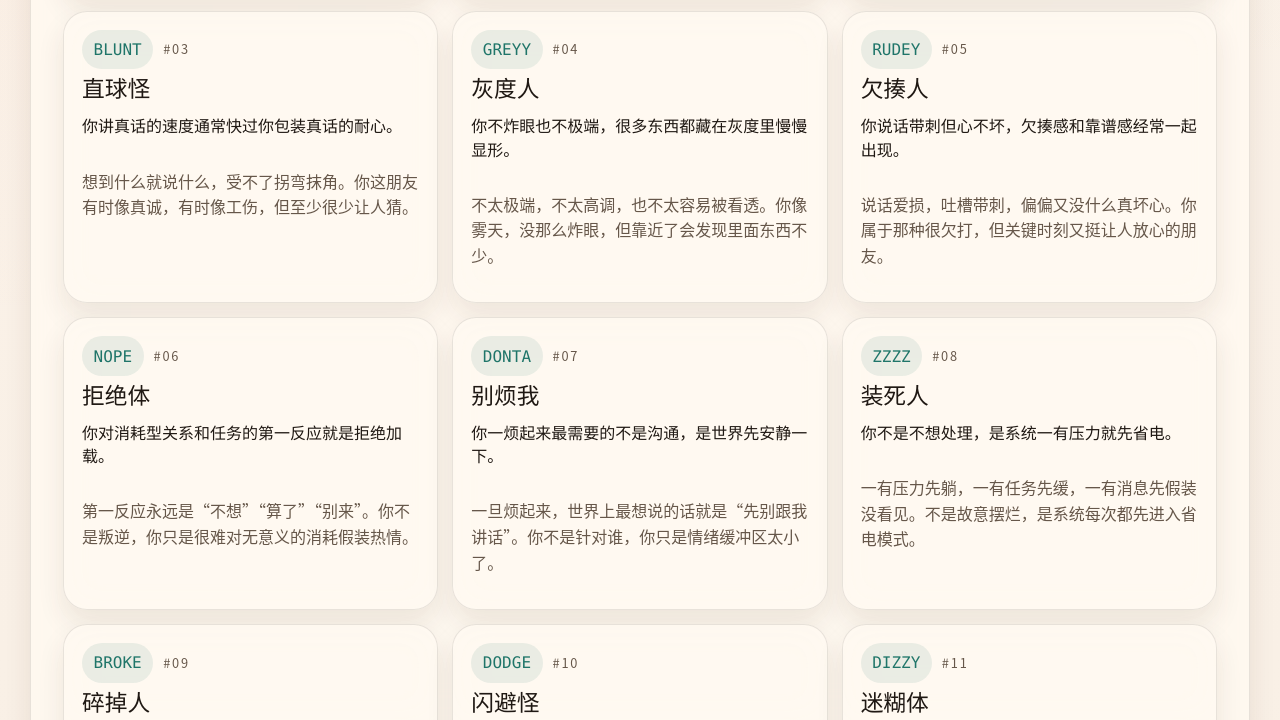
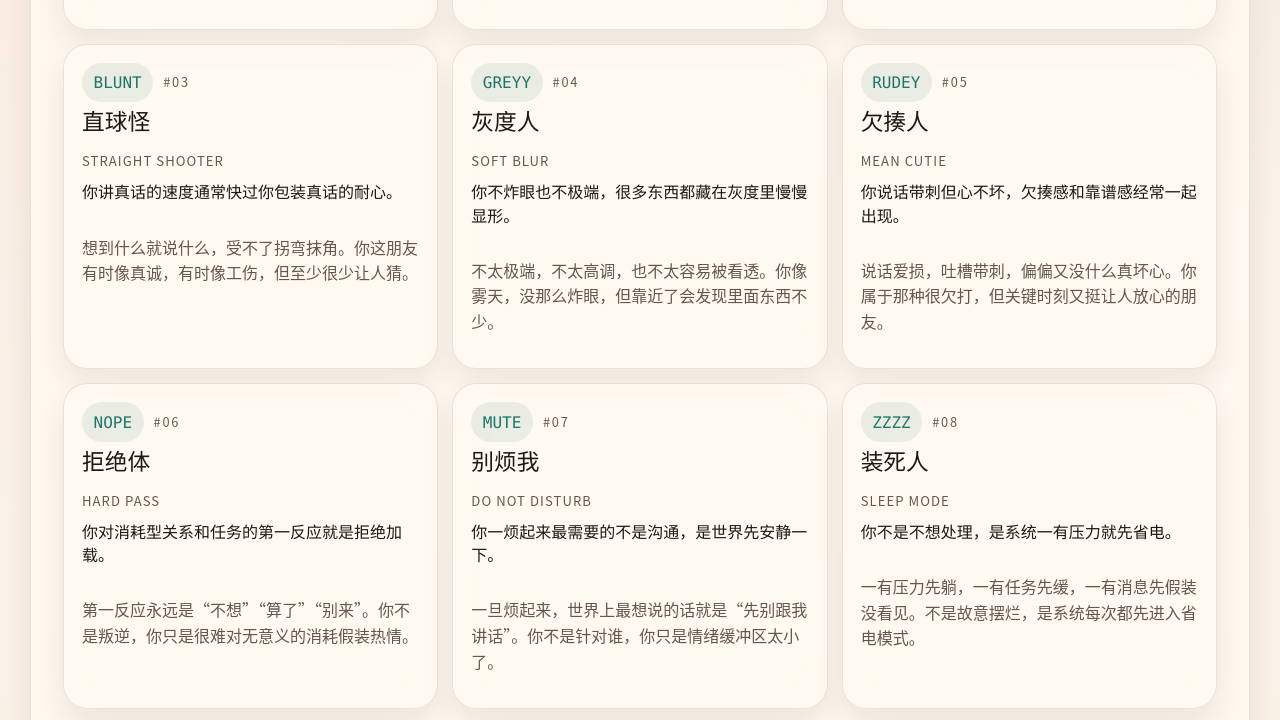
Before and after one commit to Lengzhe1984/mood-atlas, a website built with Vite: page index.html in a window 1280 px wide. Shown: the part 2080-2800 px from the top of the page. Built offline with nearby package versions, Linux system fonts and the light colour scheme.

Commit message:
Refresh result codes and add English labels

```diff
--- a/src/main.js
+++ b/src/main.js
@@ -45,6 +45,7 @@ function getFilteredResults() {
   return indexedResults.filter((result) =>
     [
       result.code,
+      result.englishName,
       result.name,
       result.verdict,
       result.description,
@@ -72,7 +73,7 @@ function getRelatedResults(index) {
 }
 
 function getShareText(result) {
-  return `我测出来是 ${result.code}｜${result.name}\n一句话：${result.verdict}\n吐槽：${result.description}\n#MoodAtlas`
+  return `我测出来是 ${result.code}｜${result.englishName}｜${result.name}\n一句话：${result.verdict}\n吐槽：${result.description}\n#MoodAtlas`
 }
 
 function resetCopyStateSoon() {
@@ -198,6 +199,7 @@ function renderResultCard(result, activeCode = '') {
         <span class="result-index">#${String(result.index).padStart(2, '0')}</span>
       </div>
       <h3 class="result-name">${escapeHtml(result.name)}</h3>
+      <p class="result-english">${escapeHtml(result.englishName)}</p>
       <p class="result-verdict">${escapeHtml(result.verdict)}</p>
       <p class="result-description">${escapeHtml(result.description)}</p>
     </button>
@@ -251,6 +253,7 @@ function renderHomeScreen() {
             <p class="mini-label">结果预览</p>
             <span class="code-badge">${escapeHtml(preview.code)}</span>
             <h2>${escapeHtml(preview.name)}</h2>
+            <p class="preview-english">${escapeHtml(preview.englishName)}</p>
             <p class="preview-verdict">${escapeHtml(preview.verdict)}</p>
             <p class="preview-body">${escapeHtml(preview.description)}</p>
             <div class="preview-points">
@@ -459,6 +462,7 @@ function renderResultScreen() {
             <span class="status-pill">#${String(index).padStart(2, '0')} / 63</span>
           </div>
           <h1>${escapeHtml(result.name)}</h1>
+          <p class="result-english hero-english">${escapeHtml(result.englishName)}</p>
           <p class="result-verdict hero-verdict">${escapeHtml(result.verdict)}</p>
           <p class="lede">${escapeHtml(result.description)}</p>
 
@@ -513,6 +517,7 @@ function renderResultScreen() {
           <article class="copy-card copy-card-wide">
             <p class="mini-label">一句话结论</p>
             <h3>${escapeHtml(result.verdict)}</h3>
+            <p class="copy-subline">${escapeHtml(result.code)} / ${escapeHtml(result.englishName)} / ${escapeHtml(result.name)}</p>
           </article>
 
           <article class="copy-card">
--- a/src/results.js
+++ b/src/results.js
@@ -650,6 +650,80 @@ const resultNarrativesByCode = {
   ),
 }
 
+const resultDisplayByLegacyCode = {
+  OJBK: { code: 'OJBK', englishName: 'Whatever Type', name: '无所谓人' },
+  ATMR: { code: 'ATMR', englishName: 'Overgiver', name: '垫付侠' },
+  SOLO: { code: 'SOLO', englishName: 'Island Soul', name: '孤岛人' },
+  FAKE: { code: 'FAKE', englishName: 'Masked One', name: '伪装人' },
+  LOOP: { code: 'LOOP', englishName: 'Overthink Looper', name: '复盘怪' },
+  EMOO: { code: 'EMOO', englishName: 'Midnight Emo', name: '夜游魂' },
+  ZZZZ: { code: 'ZZZZ', englishName: 'Sleep Mode', name: '装死人' },
+  DEAD: { code: 'DEAD', englishName: 'Low Battery', name: '低电量人' },
+
+  HOLD: { code: 'HOLD', englishName: 'Hard Holder', name: '硬撑王' },
+  COLD: { code: 'COLD', englishName: 'Silent Freezer', name: '冷处理人' },
+  CRYZ: { code: 'CRYZ', englishName: 'Crybaby Core', name: '哭包体' },
+  JOKR: { code: 'JOKR', englishName: 'Coping Joker', name: '段子精' },
+  WILD: { code: 'WILD', englishName: 'Chaos Engine', name: '疯感人' },
+  BOSS: { code: 'BOSS', englishName: 'Control Freak', name: '控场怪' },
+  HEAL: { code: 'HEAL', englishName: 'Bounce-Back Type', name: '回弹人' },
+  GONE: { code: 'GONE', englishName: 'Vanishing Act', name: '蒸发侠' },
+
+  SHIT: { code: 'SHIT', englishName: 'Trash Talker', name: '嘴臭侠' },
+  FINE: { code: 'FINE', englishName: 'Lowkey Pretender', name: '淡写怪' },
+  NOPE: { code: 'NOPE', englishName: 'Hard Pass', name: '拒绝体' },
+  WHYU: { code: 'WHYY', englishName: 'Why Machine', name: '追问怪' },
+  SORRY: { code: 'SORRY', englishName: 'Apology Machine', name: '道歉人' },
+  TIRED: { code: 'TIRED', englishName: 'Tired Soul', name: '疲惫精' },
+  PANIC: { code: 'PANIC', englishName: 'Alarm System', name: '惊慌体' },
+  DRAMA: { code: 'DRAMA', englishName: 'Drama Magnet', name: '戏剧人' },
+
+  NPCX: { code: 'NPC', englishName: 'Background Unit', name: '背景板' },
+  GLOW: { code: 'GLOW', englishName: 'Vibe Generator', name: '氛围精' },
+  CARE: { code: 'CARE', englishName: 'Worry Loader', name: '操心怪' },
+  KIDDO: { code: 'KIDDO', englishName: 'Inner Kid', name: '小孩人' },
+  MONK: { code: 'MONK', englishName: 'Detached One', name: '看破人' },
+  FWORD: { code: 'FWORD', englishName: 'Swear Reactor', name: '爆粗怪' },
+  GLASS: { code: 'GLASS', englishName: 'Fragile Heart', name: '玻璃心' },
+  STUCK: { code: 'STUCK', englishName: 'Frozen Engine', name: '卡住人' },
+
+  CTRL: { code: 'CTRL', englishName: 'Control Panel', name: '控制怪' },
+  AAAB: { code: 'LEDGR', englishName: 'Score Keeper', name: '记账人' },
+  LOVER: { code: 'LOVER', englishName: 'Love Loader', name: '多情种' },
+  EXXX: { code: 'XREC', englishName: 'Ex Cache', name: '前任脑' },
+  MUMM: { code: 'MUMM', englishName: 'Mom Friend', name: '妈妈人' },
+  TANK: { code: 'TANK', englishName: 'Damage Tank', name: '扛把子' },
+  SNEAK: { code: 'FADE', englishName: 'Quiet Exit', name: '偷退人' },
+  BLUNT: { code: 'BLUNT', englishName: 'Straight Shooter', name: '直球怪' },
+
+  MOODY: { code: 'MOODY', englishName: 'Mood Swinger', name: '阴晴怪' },
+  DIZZY: { code: 'DIZZY', englishName: 'Floaty Brain', name: '迷糊体' },
+  CHILL: { code: 'CHILL', englishName: 'Loose Vibes', name: '散漫王' },
+  HURRY: { code: 'HURRY', englishName: 'Rush Mode', name: '急急国王' },
+  DODGE: { code: 'DODGE', englishName: 'Escape Artist', name: '闪避怪' },
+  SWEET: { code: 'SWEET', englishName: 'Soft Candy', name: '软糖人' },
+  RUDEY: { code: 'RUDEY', englishName: 'Mean Cutie', name: '欠揍人' },
+  NERDY: { code: 'NERDY', englishName: 'Twisted Thinker', name: '拧巴精' },
+
+  YAYAY: { code: 'YAYAY', englishName: 'Hype Rocket', name: '上头怪' },
+  BROKE: { code: 'BROKE', englishName: 'Cracked Soul', name: '碎掉人' },
+  SMILE: { code: 'SMILE', englishName: 'Smile Mask', name: '假笑怪' },
+  BUBU: { code: 'BUBU', englishName: 'Scenario Builder', name: '脑补王' },
+  GUILT: { code: 'GUILT', englishName: 'Guilt Carrier', name: '内疚体' },
+  PUSHY: { code: 'PUSHY', englishName: 'Momentum Pusher', name: '推进器' },
+  SPOIL: { code: 'SPOIL', englishName: 'Soft Spotter', name: '纵容怪' },
+  RISKY: { code: 'RISKY', englishName: 'Gamble Brain', name: '冒险派' },
+
+  WORTH: { code: 'WORTH', englishName: 'Cost Checker', name: '值吗人' },
+  DONTA: { code: 'MUTE', englishName: 'Do Not Disturb', name: '别烦我' },
+  ICYBB: { code: 'SHELL', englishName: 'Icy Shell', name: '冰壳心' },
+  CLING: { code: 'CLING', englishName: 'Velcro Heart', name: '黏人怪' },
+  HAHAA: { code: 'HAHA', englishName: 'Laugh Buffer', name: '哈哈人' },
+  SAVER: { code: 'SAVER', englishName: 'Firefighter Friend', name: '救火队' },
+  GREYY: { code: 'GREYY', englishName: 'Soft Blur', name: '灰度人' },
+  ALIVE: { code: 'ALIVE', englishName: 'Comes-Back Type', name: '回春人' },
+}
+
 const axisOrder = ['A', 'B', 'C', 'D', 'E', 'F']
 
 const axisPairStrengths = {
@@ -707,7 +781,7 @@ function buildBarrage(profile) {
   ]
 }
 
-export const resultMap = [
+const legacyResultMap = [
   { index: 0, code: 'CTRL', name: '控制怪' },
   { index: 1, code: 'SHIT', name: '嘴臭侠' },
   { index: 2, code: 'AAAB', name: '算账人' },
@@ -781,30 +855,43 @@ export const resultMap = [
   { index: 63, code: 'DEAD', name: '低电量人' },
 ]
 
-export const indexedResults = resultMap.map((entry) => {
-  const profile = resultProfilesByCode[entry.code]
-  const narrative = resultNarrativesByCode[entry.code]
+export const resultMap = legacyResultMap.map((entry) => ({
+  index: entry.index,
+  ...resultDisplayByLegacyCode[entry.code],
+}))
+
+export const indexedResults = legacyResultMap.map((entry) => {
+  const legacyCode = entry.code
+  const profile = resultProfilesByCode[legacyCode]
+  const narrative = resultNarrativesByCode[legacyCode]
+  const display = resultDisplayByLegacyCode[legacyCode]
 
   if (!profile) {
-    throw new Error(`Missing profile for result code: ${entry.code}`)
+    throw new Error(`Missing profile for result code: ${legacyCode}`)
   }
 
   if (!narrative) {
-    throw new Error(`Missing narrative for result code: ${entry.code}`)
+    throw new Error(`Missing narrative for result code: ${legacyCode}`)
   }
 
-  if (profile.name !== entry.name) {
-    throw new Error(`Result name mismatch for ${entry.code}: ${profile.name} !== ${entry.name}`)
+  if (!display) {
+    throw new Error(`Missing display metadata for result code: ${legacyCode}`)
   }
 
   return {
-    ...profile,
+    code: display.code,
+    englishName: display.englishName,
+    name: display.name,
+    description: profile.description,
     index: entry.index,
     verdict: narrative.verdict,
     hiddenPain: narrative.hiddenPain,
     strengths: buildStrengths(entry.index),
     barrage: buildBarrage({
-      ...profile,
+      code: display.code,
+      englishName: display.englishName,
+      name: display.name,
+      description: profile.description,
       verdict: narrative.verdict,
       hiddenPain: narrative.hiddenPain,
     }),
--- a/src/style.css
+++ b/src/style.css
@@ -417,6 +417,20 @@ h1 {
   color: var(--ink);
 }
 
+.preview-english,
+.result-english,
+.copy-subline {
+  margin: 0;
+  color: var(--ink-soft);
+  font-size: 0.95rem;
+  letter-spacing: 0.08em;
+  text-transform: uppercase;
+}
+
+.hero-english {
+  font-size: 1rem;
+}
+
 .hero-verdict {
   font-size: 1.35rem;
   max-width: 26ch;
@@ -584,6 +598,10 @@ h1 {
 
 .result-verdict {
   margin: 0;
+}
+
+.result-card .result-english {
+  font-size: 0.82rem;
 }
 
 .result-card .result-verdict {
```
